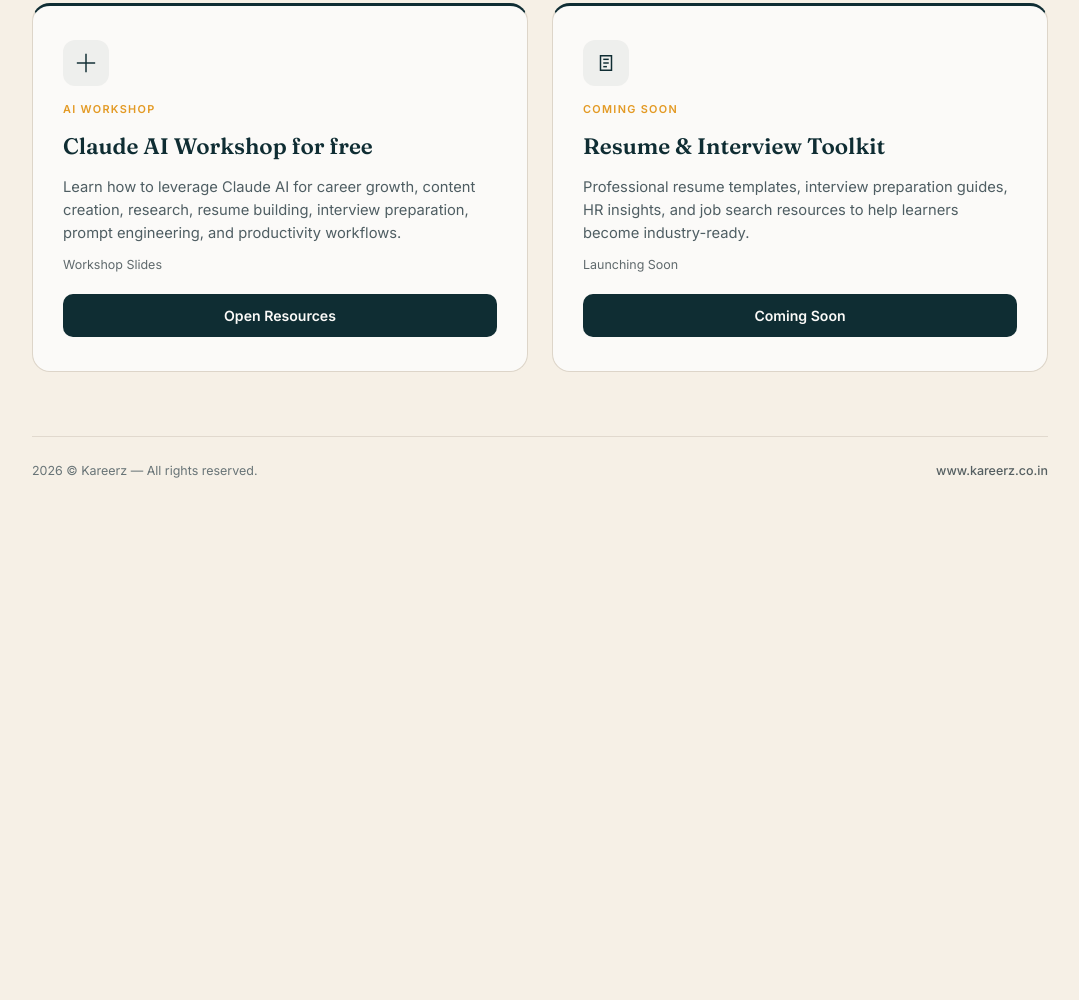
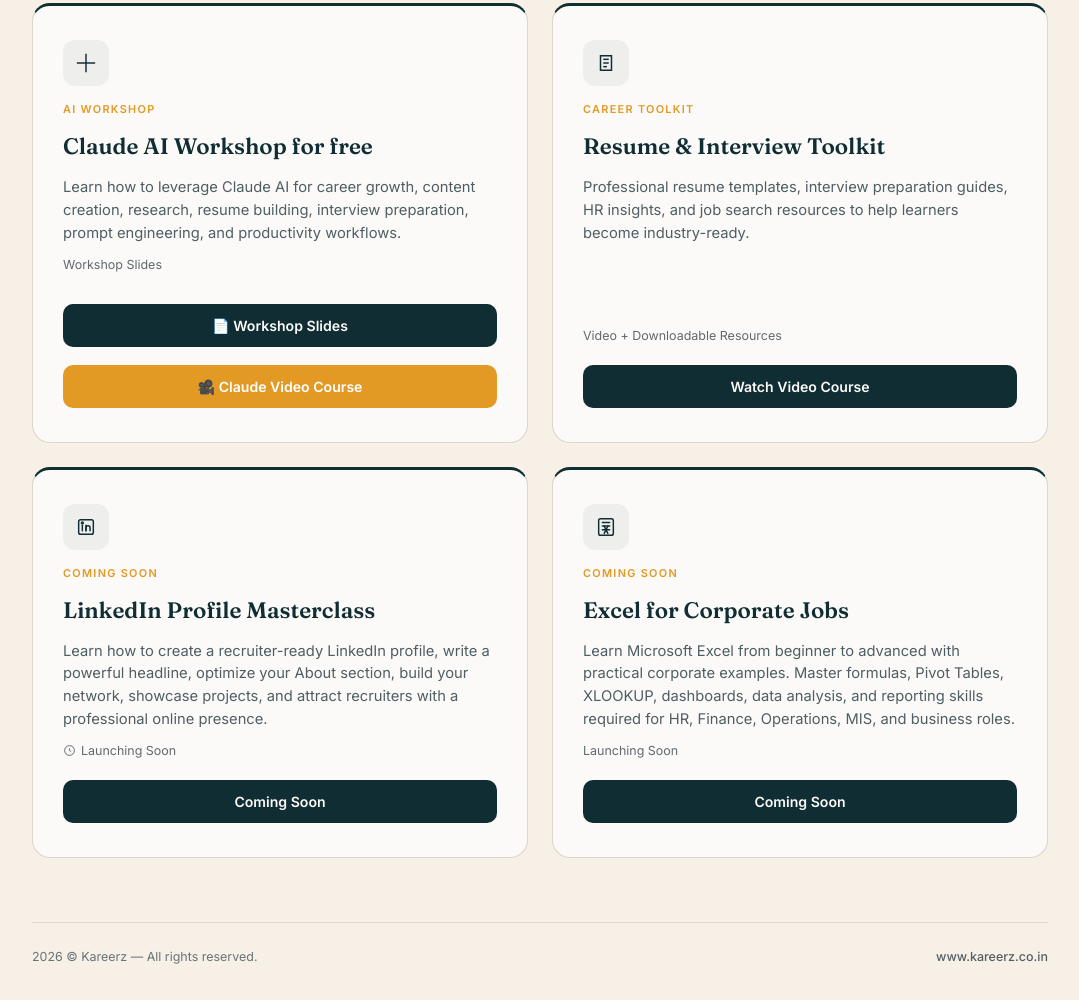
Before and after one commit to karthickesavan/klearningz, a plain HTML site: page index.html in a window 1280 px wide. Shown: the part 966-1966 px from the top of the page, without its empty margins (100-1179 px from the left). Before the commit the page ends 1480 px from the top, so only its background shows below. Drawn offline with Linux system fonts and the light colour scheme.

Commit message:
Update index.html

```diff
--- a/index.html
+++ b/index.html
@@ -293,6 +293,21 @@
 
   .card-btn svg{ width:15px; height:15px; transition:transform .2s ease; }
   .card-btn:hover svg{ transform:translateX(2px); }
+.resource-buttons{
+    display:flex;
+    flex-direction:column;
+    gap:12px;
+    margin-top:10px;
+}
+
+.secondary-btn{
+    background:#E39A24;
+    color:#fff;
+}
+
+.secondary-btn:hover{
+    background:#c88417;
+}
 
   /* differentiate the two cards subtly via top rule color */
   .card.masterclass{ border-top:3px solid var(--heading); }
@@ -366,7 +381,7 @@
   <section class="sessions">
     <div class="sessions-label">
       <h2>learning library</h2>
-      <span>3 learning resources</span>
+      <span>4 learning resources</span>
     </div>
     <div class="card-grid">
    <!-- Masterclass Card -->
@@ -441,12 +456,23 @@
     <span>Workshop Slides</span>
   </div>
 
+  <div class="resource-buttons">
+
   <a class="card-btn"
      href="https://drive.google.com/file/d/1YUavRd3iaT5Uxx4UpzfdV_FRwsqFQynM/view?usp=sharing"
      target="_blank"
      rel="noopener">
-    Open Resources
+     📄 Workshop Slides
   </a>
+
+  <a class="card-btn secondary-btn"
+     href="https://drive.google.com/file/d/1YCVZPQh9w1At8kbe5X_1aF25Y0nSuvkL/view?usp=sharing"
+     target="_blank"
+     rel="noopener">
+     🎥 Claude Video Course
+  </a>
+
+</div>
 </div>
 
 <div class="card masterclass">
@@ -460,17 +486,88 @@
     </svg>
   </div>
 
-  <span class="card-tag">Coming Soon</span>
+  <span class="card-tag">Career Toolkit</span>
 
   <h3>Resume & Interview Toolkit</h3>
 
   <p>Professional resume templates, interview preparation guides, HR insights, and job search resources to help learners become industry-ready.</p>
 
   <div class="card-meta">
+    <span>Video + Downloadable Resources</span>
+  </div>
+
+  <a class="card-btn"
+   href="https://drive.google.com/file/d/1hTN5Bv4OJZE0s5221NL_mSbLlzxY3yEA/view?usp=sharing"
+   target="_blank"
+   rel="noopener">
+   Watch Video Course
+</a>
+</div>
+<!-- LinkedIn Profile Masterclass -->
+<div class="card masterclass">
+
+  <div class="card-icon">
+    <svg viewBox="0 0 24 24" fill="none" stroke="#0F2D33" stroke-width="1.6" stroke-linecap="round" stroke-linejoin="round">
+      <rect x="4" y="4" width="16" height="16" rx="2"></rect>
+      <line x1="8" y1="10" x2="8" y2="16"></line>
+      <circle cx="8" cy="7.5" r="1"></circle>
+      <path d="M12 16v-3c0-1.4.9-2.3 2.2-2.3s2.2.9 2.2 2.3v3"></path>
+      <line x1="12" y1="10" x2="12" y2="16"></line>
+    </svg>
+  </div>
+
+  <span class="card-tag">Coming Soon</span>
+
+  <h3>LinkedIn Profile Masterclass</h3>
+
+  <p>
+    Learn how to create a recruiter-ready LinkedIn profile, write a powerful headline,
+    optimize your About section, build your network, showcase projects, and attract
+    recruiters with a professional online presence.
+  </p>
+
+  <div class="card-meta">
+    <span>
+      <svg viewBox="0 0 24 24" fill="none" stroke="currentColor" stroke-width="1.8">
+        <path d="M12 8v4l3 2"/>
+        <circle cx="12" cy="12" r="9"/>
+      </svg>
+      Launching Soon
+    </span>
+  </div>
+
+  <a class="card-btn" href="javascript:void(0)">
+    Coming Soon
+  </a>
+
+</div>
+<!-- Excel for Corporate Jobs -->
+<div class="card masterclass">
+
+  <div class="card-icon">
+    <svg viewBox="0 0 24 24" fill="none" stroke="#0F2D33" stroke-width="1.6" stroke-linecap="round" stroke-linejoin="round">
+      <rect x="4" y="3" width="16" height="18" rx="2"></rect>
+      <path d="M8 7h8"></path>
+      <path d="M8 11h8"></path>
+      <path d="M8 15h8"></path>
+      <path d="M10 19l4-8"></path>
+      <path d="M14 19l-4-8"></path>
+    </svg>
+  </div>
+
+  <span class="card-tag">Coming Soon</span>
+
+  <h3>Excel for Corporate Jobs</h3>
+
+  <p>
+    Learn Microsoft Excel from beginner to advanced with practical corporate examples. Master formulas, Pivot Tables, XLOOKUP, dashboards, data analysis, and reporting skills required for HR, Finance, Operations, MIS, and business roles.
+  </p>
+
+  <div class="card-meta">
     <span>Launching Soon</span>
   </div>
 
-  <a class="card-btn" href="#">
+  <a class="card-btn" href="javascript:void(0)">
     Coming Soon
   </a>
 
```
